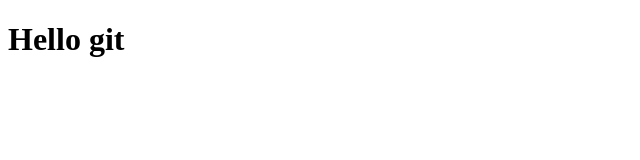
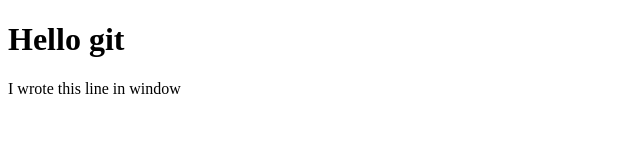
Before and after one commit to Dao-Trong-Tuan-Linh/repo-web-ubuntu, a plain HTML site: page index.html in a window 1280 px wide. Shown: the whole page, without its empty margins (0-640 px from the left). Drawn offline with Linux system fonts and the light colour scheme.

Commit message:
updated in window

```diff
--- a/index.html
+++ b/index.html
@@ -7,5 +7,6 @@
 </head>
 <body>
     <h1>Hello git</h1>
+    <p>I wrote this line in window</p>
 </body>
 </html>
```
